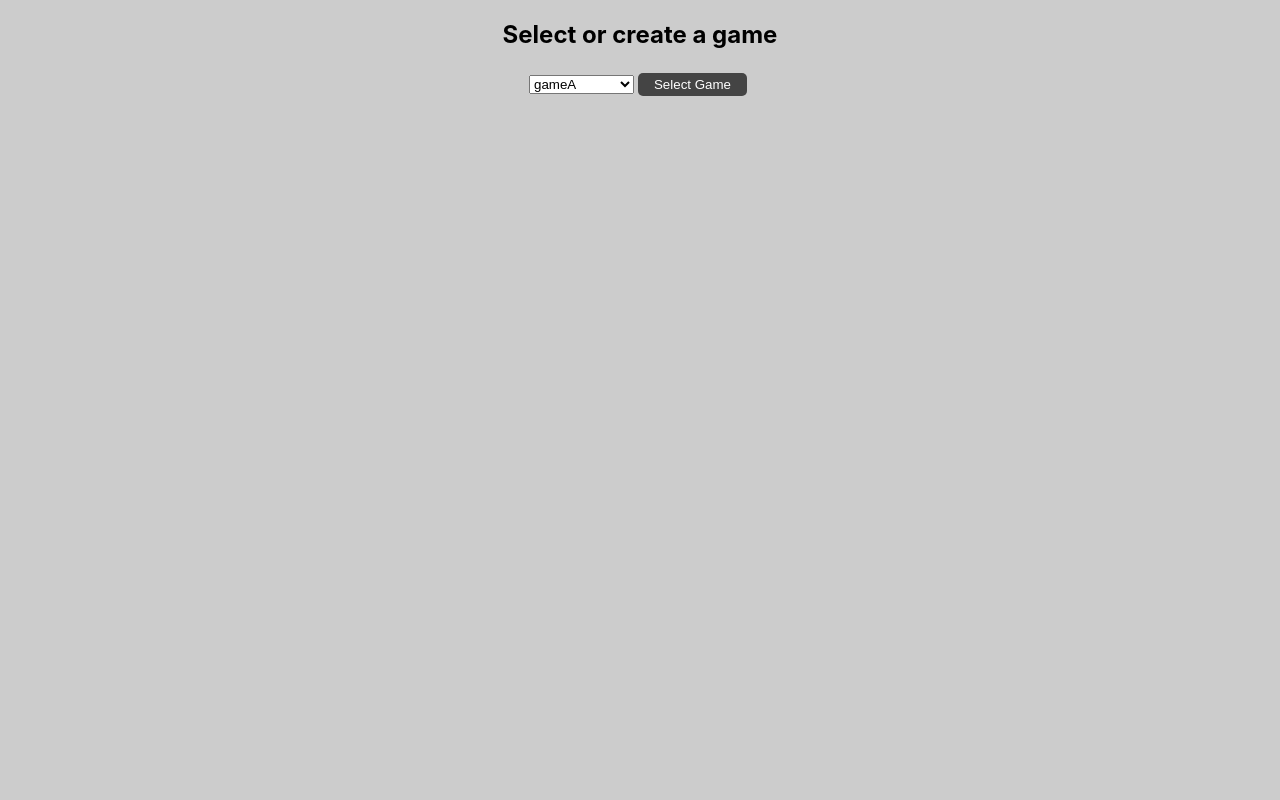
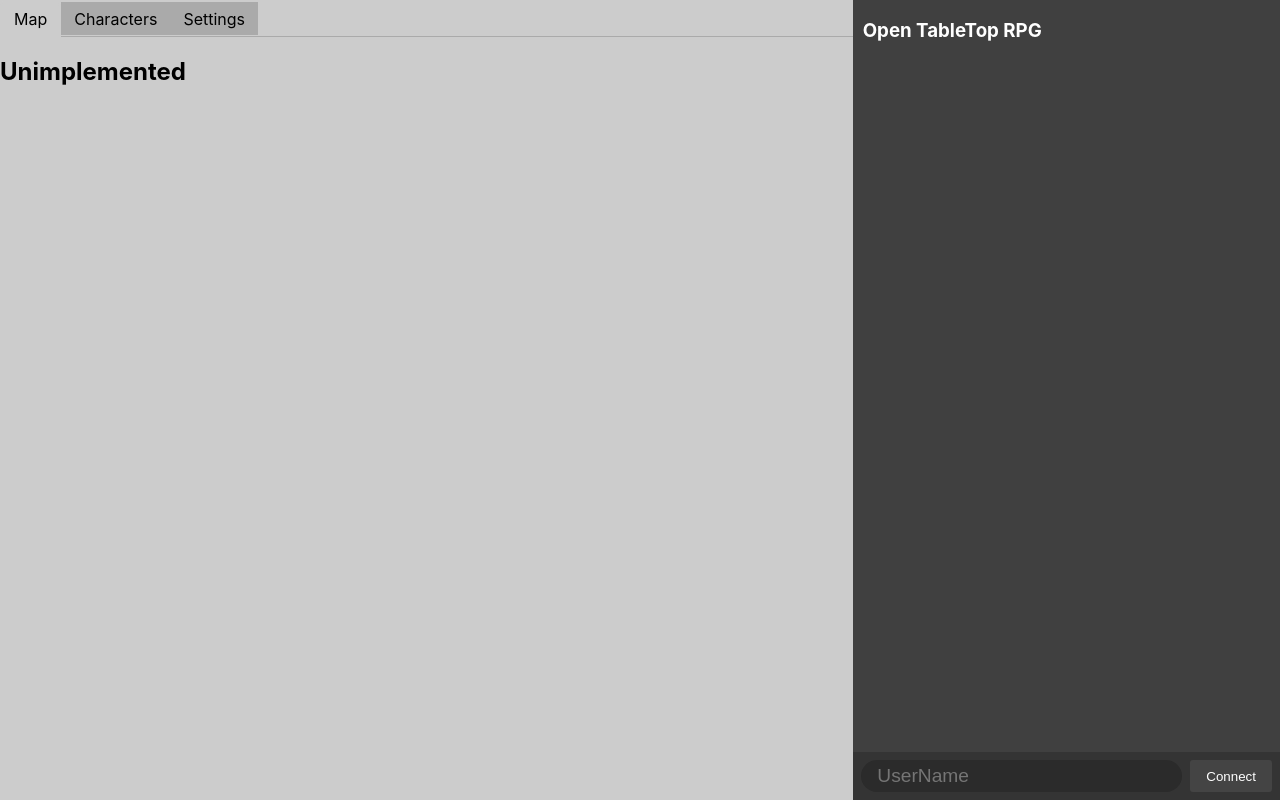
Before and after one commit to gscuster/ottr, a React (Create React App) app: page / in a window 1280 px wide. Built offline with nearby package versions, Linux system fonts and the light colour scheme.

Commit message:
Added game selection screen. Removed plan.

```diff
--- a/src/App.js
+++ b/src/App.js
@@ -11,13 +11,12 @@ export default class App extends React.Component {
     this.state = {
       editUserActive: false,
       feed: [],
-      gameSelected: null,
+      gameSelected: true,
       userID: null,
       username: null,
       userSelected: false
     };
     this.addFeedItem = this.addFeedItem.bind(this);
-    this.onUserSelected = this.onUserSelected.bind(this);
     this.onConnected = this.onConnected.bind(this);
     this.replaceFeed = this.replaceFeed.bind(this);
     this.setEditUserActive = this.setEditUserActive.bind(this);
@@ -32,9 +31,9 @@ export default class App extends React.Component {
   }
 
   componentDidMount() {
-    Socket.Socket.on('userSelected', (userSelected) => this.onUserSelected(userSelected));
     Socket.Socket.on('message', (content) => this.addFeedItem(content));
-    Socket.Socket.on('connectedAs', (username, userID) => this.onConnected(username, userID));
+    Socket.Socket.on('connectedAs', (username, userID, userSelected) =>
+      this.onConnected(username, userID, userSelected));
     Socket.Socket.on('feed', (feed) => this.replaceFeed(feed));
     Socket.setup();
   }
@@ -43,12 +42,9 @@ export default class App extends React.Component {
     Socket.teardown();
   }
 
-  onConnected(username, userID) {
-    this.setState({username, userID});
-  }
-
-  onUserSelected(userSelected) {
-    this.setState({userSelected});
+  onConnected(username, userID, userSelected) {
+    console.log(`We connected as ${username} with id ${userID}: ${userSelected}`);
+    this.setState({username, userID, userSelected});
   }
 
   replaceFeed(feed) {
@@ -68,13 +64,14 @@ export default class App extends React.Component {
       <div className="App">
         {
           gameSelected != null ?
-            [<TabWindow/>,
+            [<TabWindow key='tabwindow1'/>,
             <GameFeed sendMessage={Socket.sendMessage} feed={feed}
               userSelected={userSelected} selectUserName={Socket.selectUserName}
               username={username} editUserActive={editUserActive}
               setEditUserActive={setEditUserActive} editUserName={Socket.editUserName}
-              rollDice={Socket.rollDice} userID={userID}/>] :
-            <GameSelector gameList={['gameA', 'gameB', 'gameC']}/>
+              rollDice={Socket.rollDice} userID={userID} key='gamefeed1'/>] :
+            <GameSelector gameList={['gameA', 'gameB', 'gameC']}
+              selectGame={Socket.selectGame}/>
         }
 
       </div>
--- a/src/client/Socket.js
+++ b/src/client/Socket.js
@@ -15,7 +15,7 @@ export const setup = () => {
   socket.on('message', (content) => onMessage(content));
   socket.on('session', ({sessionID, userID, username}) => onSession(sessionID, userID, username));
   socket.on('connect_error', (err) => onConnectionError(err));
-  socket.on('username_edited', (username) => {Socket.emit('connectedAs', username)});
+  socket.on('username_edited', (username) => {Socket.emit('connectedAs', username, socket.userID, true)});
   socket.on('feed', (feed) => {Socket.emit('feed', feed)});
 
   // Get stored session ID
@@ -25,8 +25,6 @@ export const setup = () => {
   if (sessionID) {
     socket.auth = { sessionID };
     socket.connect();
-    const userSelected = true;
-    Socket.emit('userSelected', userSelected);
   }
 }
 
@@ -48,9 +46,7 @@ export const teardown = () => {
 function onConnectionError(err) {
   if (err.message === "invalid username") {
     // Reset user selection
-    const userSelected = false;
     console.log(`Connection error`);
-    Socket.emit('userSelected', userSelected);
   }
 }
 
@@ -80,7 +76,8 @@ function onSession(sessionID, userID, username) {
   localStorage.setItem("sessionID", sessionID);
   // save the ID of the user
   socket.userID = userID;
-  Socket.emit('connectedAs', username, userID);
+  const userSelected = true;
+  Socket.emit('connectedAs', username, userID, userSelected);
 
   // Get feed messages
   socket.emit('getFeed');
@@ -101,7 +98,6 @@ export const editUserName = (username) => {
  * @param {Event} evt
  */
 export const rollDice = (evt) => {
-  console.log(evt);
   const defaultRoll = '/r 4dF';
   const modifier = evt.target.getAttribute('rating');
   const skill = evt.target.getAttribute('skill');
@@ -120,6 +116,14 @@ export const sendMessage = (message) => {
 }
 
 /**
+ * Sends game selection to the server
+ * @param {Event} evt
+ */
+export const selectGame = (gameName, newGame) => {
+  socket.emit('selectGame', gameName, newGame);
+}
+
+/**
  * Perform the initial connection setup with the given username
  * @param {String} username
  */
@@ -127,7 +131,5 @@ export const selectUserName = (username) => {
   if (username) {
     socket.auth = { username };
     socket.connect();
-    const userSelected = true;
-    Socket.emit('userSelected', userSelected);
   }
 }
--- a/src/components/GameSelector.js
+++ b/src/components/GameSelector.js
@@ -1,7 +1,7 @@
 import './GameSelector.css';
 import React, { useState } from "react";
 
-export const GameSelector = ({gameList=[]}) => {
+export const GameSelector = ({gameList=[], selectGame}) => {
   const [newGameSelected, setNewGameSelected] = useState(false);
   const [gameName, setGameName] = useState('game');
 
@@ -13,6 +13,10 @@ export const GameSelector = ({gameList=[]}) => {
     e.preventDefault();
   }
 
+  const onSelect = (e) => {
+    selectGame(gameName, newGameSelected);
+  }
+
   return (
     <div className='game-selector'>
       <h2>Select or create a game</h2>
@@ -21,12 +25,13 @@ export const GameSelector = ({gameList=[]}) => {
           {gameList.map( (game, key) => (
             <option key={key} value={game}>{game}</option>
           ))}
-          <option value='newgame'>&lt;New Game&gt;</option>
+          <option value='newgame' key='newgame'>&lt;New Game&gt;</option>
         </select>
         {newGameSelected &&
           <input type='text' className='new-game-input' defaultValue='game'
             onChange={e => setGameName(e.target.value)} size='12'/>}
-        <button type='button' className='selector-button'>Select Game</button>
+        <button type='button' className='selector-button'
+          onClick={onSelect}>Select Game</button>
       </form>
     </div>
 
```
Also changed, not shown: plan.txt (deleted), 1 other file (tests, documents, lock files or other folders).
